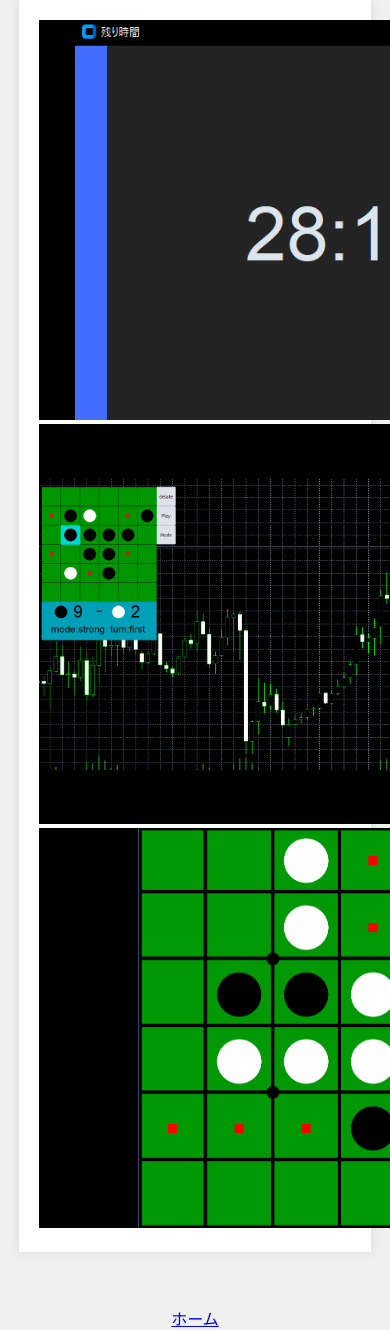
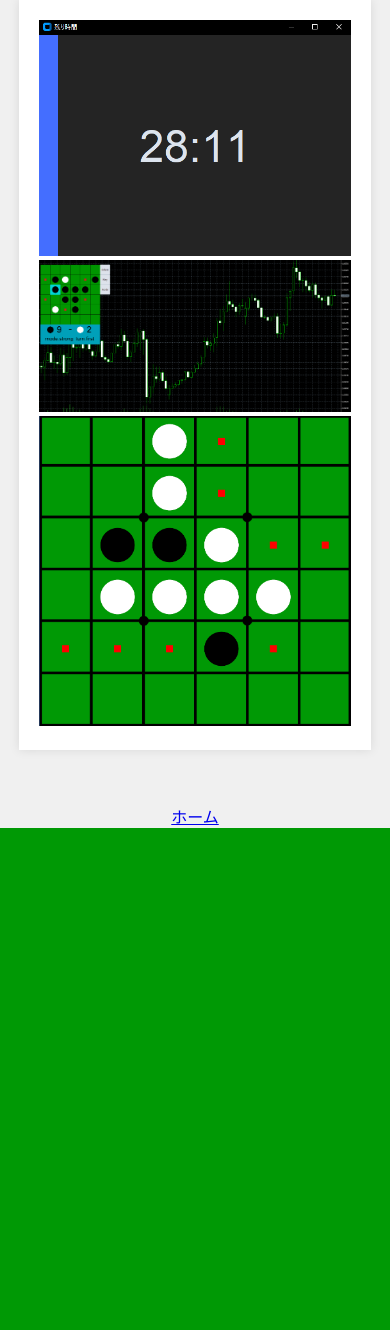
Before and after one commit to a1234441/new_site, a PHP site: page /indexs/product_host.html in a window 390 px wide; the page is wider, and only the part inside the window is pictured. Shown: the part 46-1376 px from the top of that part. After the commit the page ends 874 px from the top of that part, so only its background shows below. Run offline with PHP 8.4, Linux system fonts and the light colour scheme.

Commit message:
Update style.css

```diff
--- a/indexs/style.css
+++ b/indexs/style.css
@@ -57,16 +57,28 @@ td:first-child {
 .image-container {
     position: relative;
     display: inline-block;
-    width: 600px;  /* 画像のサイズを調整 */
-    height: 400px;  /* 高さも調整 */
-    background-color: black;  /* 背景色を黒に設定 */
+    /* width: 600px;  この行を削除またはコメントアウト */
+    /* height: 400px; この行も削除またはコメントアウト */
+
+    /* 代わりに以下のどちらかを設定 */
+    max-width: 100%; /* 親要素の幅を超えないようにする */
+    height: auto;    /* 幅に合わせて高さを自動調整 */
+
+    /* もし画像を正方形にしたいなどの希望があれば、padding-bottomでアスペクト比を制御できます */
+    /* 例：16:9のアスペクト比にしたい場合 */
+    /* width: 100%; */
+    /* padding-bottom: 56.25%; /* (9 / 16) * 100 */ */
+    /* height: 0; */
+    /* overflow: hidden; */
+
+    background-color: black;
 }
 
 .image-container img {
     width: 100%;
-    height: 100%;
-    object-fit: contain;  /* アスペクト比を保ちながら収める */
-    transition: opacity 0.3s ease;  /* 透明度の遷移 */
+    height: 100%; /* image-containerの高さに合わせる */
+    object-fit: contain;
+    transition: opacity 0.3s ease;
 }
 
 .image-container:hover img {
@@ -79,11 +91,31 @@ td:first-child {
     left: 50%;
     transform: translate(-50%, -50%);
     color: white;
-    font-size: 30px;
+    font-size: 30px; /* PCでの表示 */
     font-weight: bold;
-    visibility: hidden;  /* 初期状態では非表示 */
+    visibility: hidden;
     opacity: 0;
     transition: opacity 0.3s ease;
+    /* 長い文字列がはみ出るのを防ぐため、必要であれば追加 */
+    white-space: normal; /* `nav a`にある`nowrap`の影響を受けないように念のため指定 */
+    word-break: break-word; /* 単語の途中で改行できるようにする */
+}
+
+/* --- */
+
+/* スマホ用の調整 */
+@media (max-width: 768px) { /* 768px以下の画面幅に適用 */
+  .image-container {
+    /* スマホで横幅いっぱいに表示したい場合 */
+    width: 100%;
+    height: auto; /* 幅に合わせて高さを自動調整 */
+  }
+
+  .message {
+    font-size: 20px; /* スマホではフォントサイズを小さくする */
+    /* もしくは vw (viewport width) 単位を使って、画面幅に応じて調整 */
+    /* font-size: 4vw; */
+  }
 }
 
 .image-container:hover .message {
```
